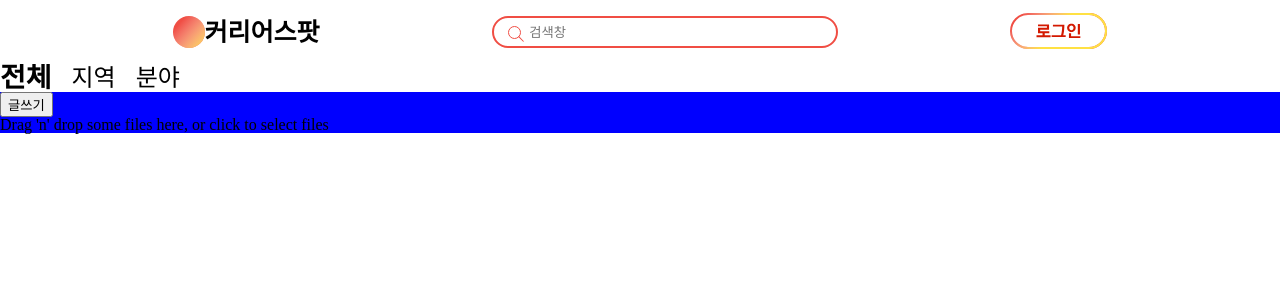
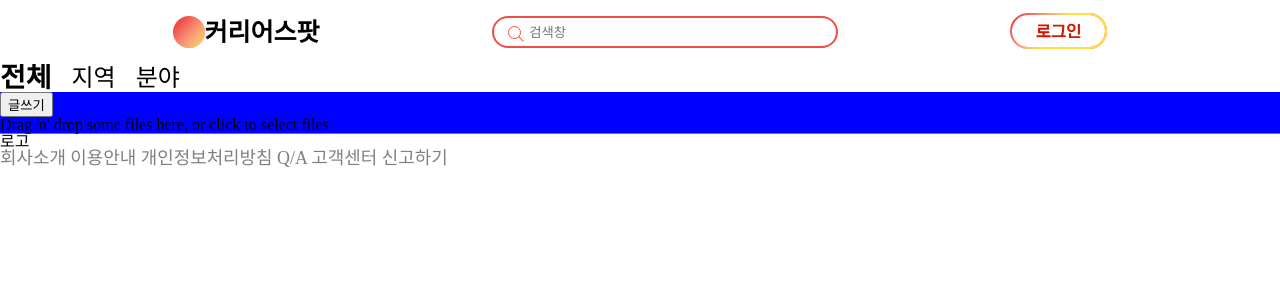
Before and after one commit to Re-Coder-3/front-end, a React (Create React App) app in the folder project/: page /search in a window 1280 px wide. Shown: the top 300 px of the page. Built offline with nearby package versions, Linux system fonts and the light colour scheme; what apollo-upload-client would draw is missing.

Commit message:
푸터 추가
푸터 수정중입니다...

```diff
--- a/project/src/component/Routes.js
+++ b/project/src/component/Routes.js
@@ -5,6 +5,7 @@ import Home from "../page/Home";
 import Main from "../page/Main";
 import Search from "../page/Search";
 import Header from "./Header";
+import Footer from "./Footer";
 
 const LoggedOutPage = () => (
     <>
@@ -16,6 +17,7 @@ const LoggedOutPage = () => (
         {/* <Route path="/extraAuth" component={ExtraAuth} /> */}
         <Redirect from="*" to="/" />
       </Switch>
+        <Footer/>
         </>
 );
 
@@ -27,6 +29,7 @@ const LoggedInPage = () => (
       <Route path="/search" component={Search} />
       <Redirect from="*" to="/" />
     </Switch>
+      <Footer/>
   </>
 );
 
```
